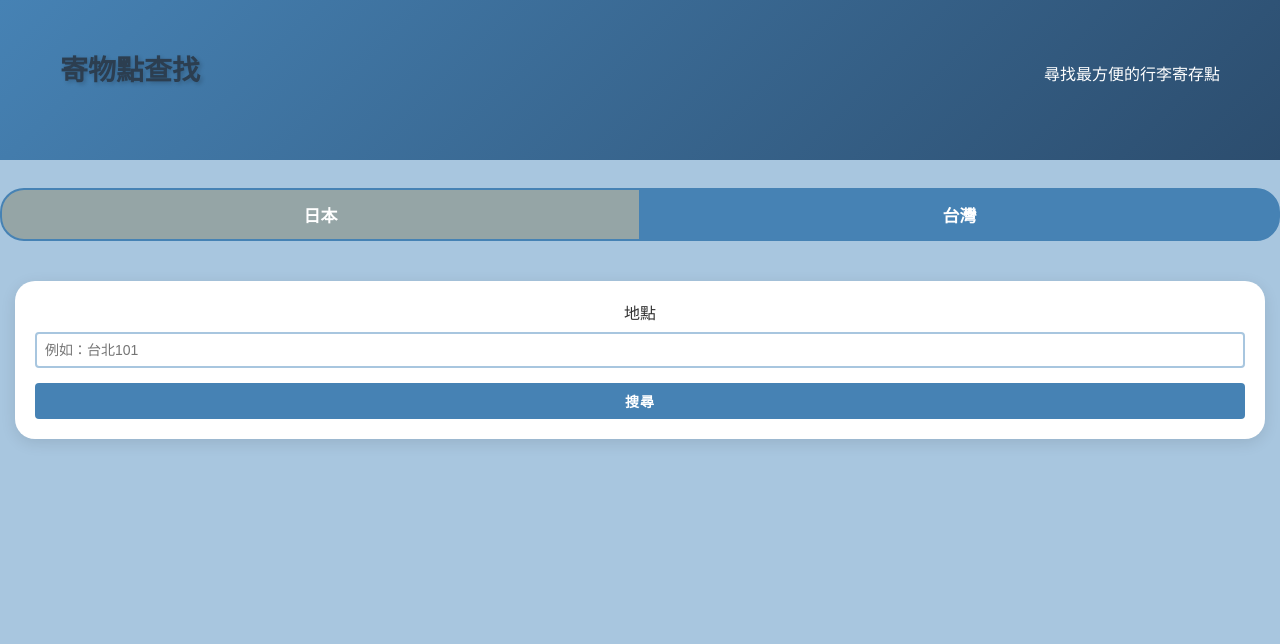
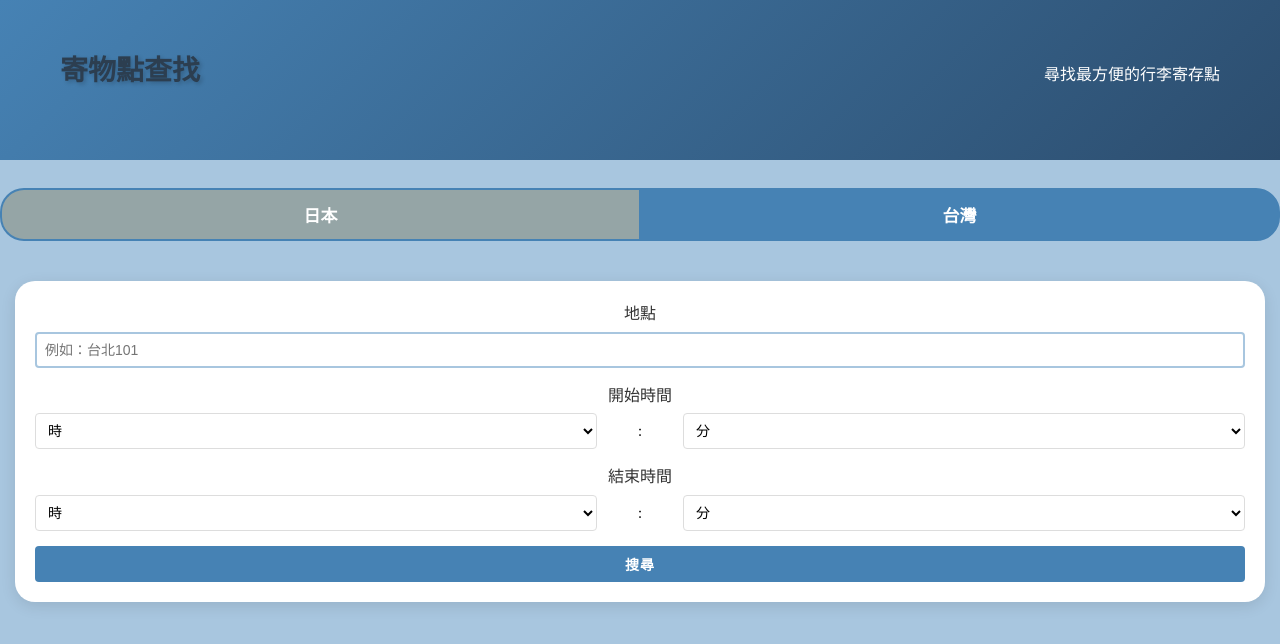
Before and after one commit to zchsu/Trip, a React (Create React App) app: page /linelocker in a window 1280 px wide. Both pictures are taken after a click on the button "台灣". Shown: the top 644 px of the page. Built offline with nearby package versions, Linux system fonts and the light colour scheme.

Commit message:
lockertw

```diff
--- a/src/components/LineLocker.js
+++ b/src/components/LineLocker.js
@@ -135,7 +135,18 @@ const LineLocker = () => {
   // 台灣地區搜尋
   const handleTaiwanSearch = () => {
     if (!twSearch) return;
-    const url = `https://www.lalalocker.com/zh-TW/store/?q=${encodeURIComponent(twSearch)}&dateFrom=&timeFrom=00%3A00&dateTo=&timeTo=00%3A00`;
+
+    // 取得時間（預設 00:00~00:00）
+    let timeFrom = "00:00";
+    let timeTo = "00:00";
+    if (searchParams.startTimeHour && searchParams.startTimeMin) {
+      timeFrom = `${searchParams.startTimeHour}:${searchParams.startTimeMin}`;
+    }
+    if (searchParams.endTimeHour && searchParams.endTimeMin) {
+      timeTo = `${searchParams.endTimeHour}:${searchParams.endTimeMin}`;
+    }
+
+    const url = `https://www.lalalocker.com/zh-TW/store/?q=${encodeURIComponent(twSearch)}&dateFrom=&timeFrom=${encodeURIComponent(timeFrom)}&dateTo=&timeTo=${encodeURIComponent(timeTo)}`;
     window.open(url, '_blank');
   };
 
@@ -180,6 +191,54 @@ const LineLocker = () => {
               onChange={e => setTwSearch(e.target.value)}
               placeholder="例如：台北101"
             />
+          </div>
+          <div className="form-group">
+            <label>開始時間</label>
+            <div className="time-group">
+              <select
+                value={searchParams.startTimeHour}
+                onChange={e => setSearchParams({ ...searchParams, startTimeHour: e.target.value })}
+              >
+                <option value="">時</option>
+                {hours.map(hour => (
+                  <option key={`tw-start-${hour}`} value={hour}>{hour}</option>
+                ))}
+              </select>
+              <span>:</span>
+              <select
+                value={searchParams.startTimeMin}
+                onChange={e => setSearchParams({ ...searchParams, startTimeMin: e.target.value })}
+              >
+                <option value="">分</option>
+                {minutes.map(min => (
+                  <option key={`tw-start-${min}`} value={min}>{min}</option>
+                ))}
+              </select>
+            </div>
+          </div>
+          <div className="form-group">
+            <label>結束時間</label>
+            <div className="time-group">
+              <select
+                value={searchParams.endTimeHour}
+                onChange={e => setSearchParams({ ...searchParams, endTimeHour: e.target.value })}
+              >
+                <option value="">時</option>
+                {hours.map(hour => (
+                  <option key={`tw-end-${hour}`} value={hour}>{hour}</option>
+                ))}
+              </select>
+              <span>:</span>
+              <select
+                value={searchParams.endTimeMin}
+                onChange={e => setSearchParams({ ...searchParams, endTimeMin: e.target.value })}
+              >
+                <option value="">分</option>
+                {minutes.map(min => (
+                  <option key={`tw-end-${min}`} value={min}>{min}</option>
+                ))}
+              </select>
+            </div>
           </div>
           <div className="button-group">
             <button onClick={handleTaiwanSearch} className="search-button">
```
